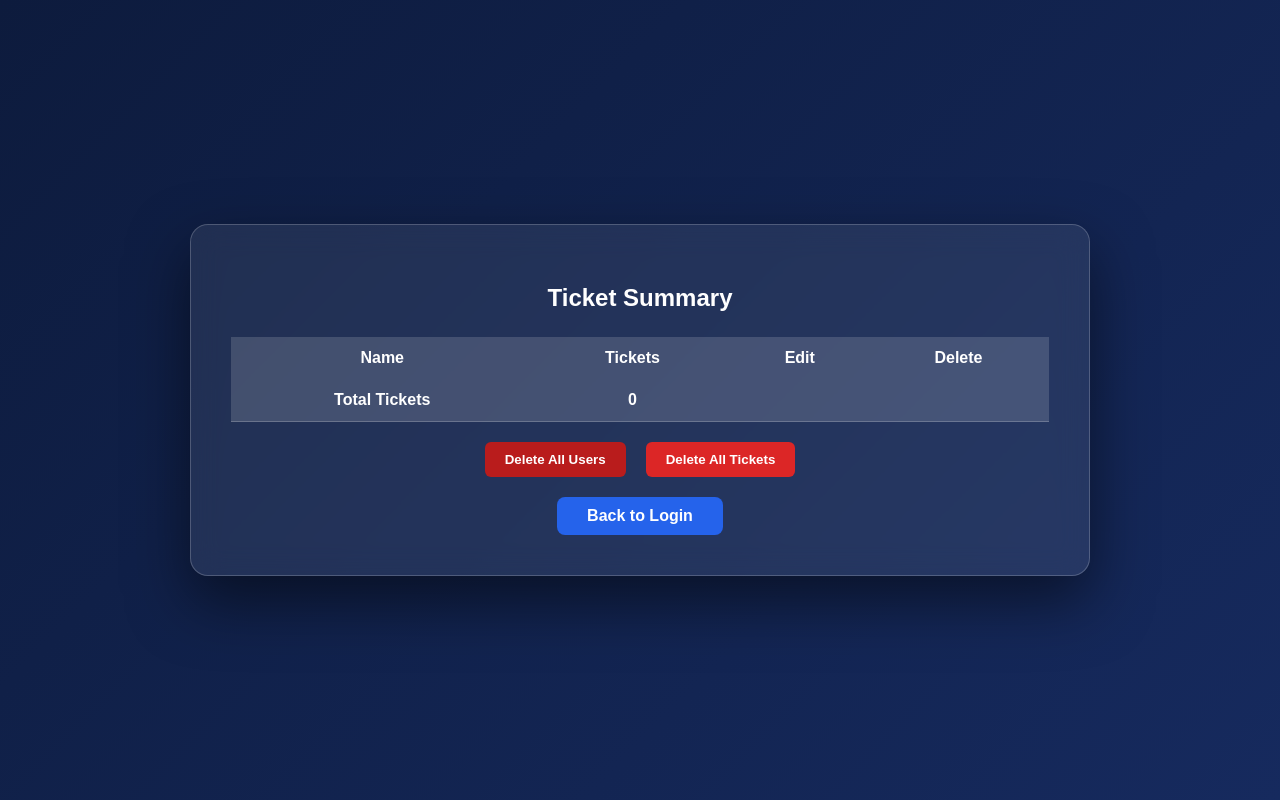
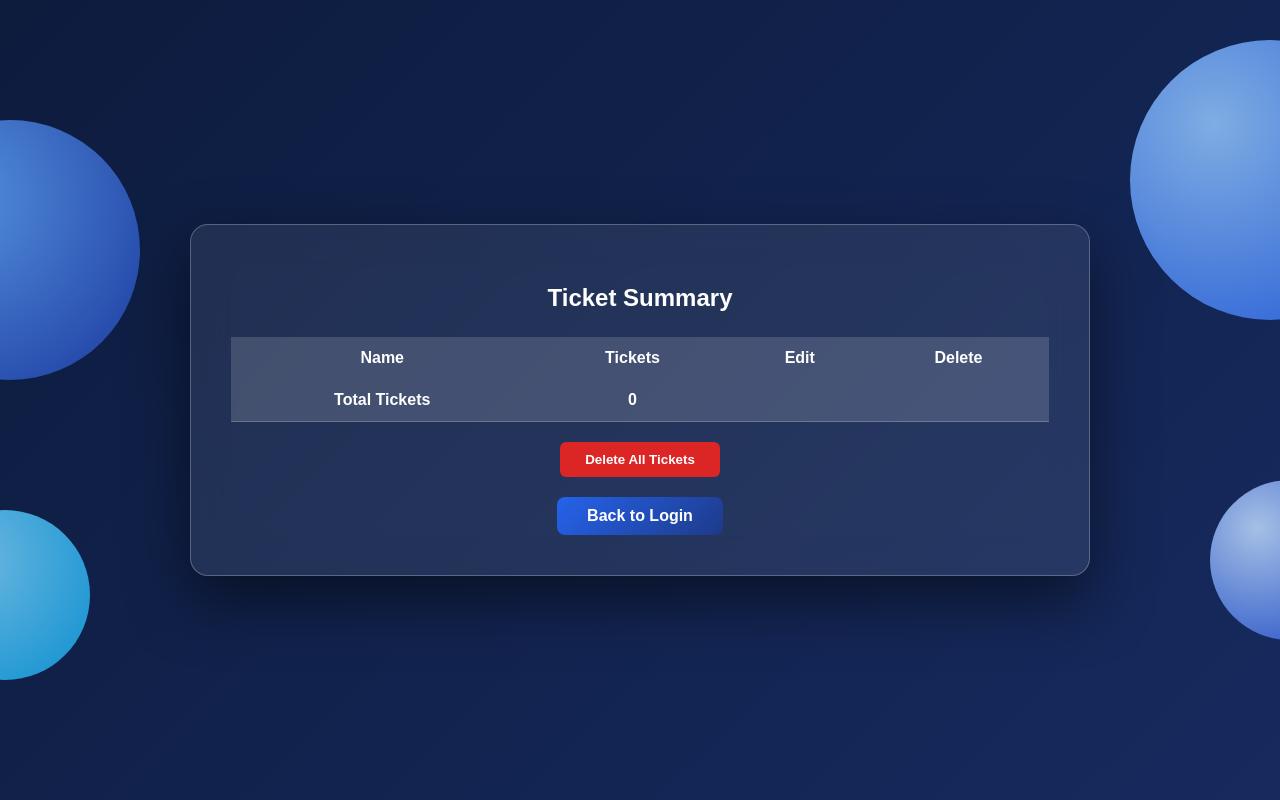
Before and after one commit to Pushti20/Ticket-system, a Flask app: page /admin/dashboard in a window 1280 px wide. Run offline with Flask 3, Linux system fonts and the light colour scheme; data that the repository does not hold is empty; some libraries are stand-ins or nearby versions.

Commit message:
Update admin_dashboard.html

```diff
--- a/templates/admin_dashboard.html
+++ b/templates/admin_dashboard.html
@@ -8,11 +8,59 @@
     box-sizing:border-box;
 }
 
-body{
+html,body{
     margin:0;
     min-height:100vh;
     font-family:Arial, sans-serif;
     background:linear-gradient(135deg,#0d1b3d,#162a5e);
+    position:relative;
+    overflow:auto;
+}
+
+/* ===== SIDE BUBBLES ===== */
+
+.bubble{
+    position:absolute;
+    border-radius:50%;
+    opacity:0.85;
+    z-index:1;
+}
+
+.bubble-left-big{
+    width:260px;
+    height:260px;
+    background:radial-gradient(circle at 30% 30%,#60a5fa,#1e40af);
+    top:15%;
+    left:-120px;
+}
+
+.bubble-left-small{
+    width:170px;
+    height:170px;
+    background:radial-gradient(circle at 30% 30%,#7dd3fc,#0ea5e9);
+    bottom:15%;
+    left:-80px;
+}
+
+.bubble-right-big{
+    width:280px;
+    height:280px;
+    background:radial-gradient(circle at 30% 30%,#93c5fd,#2563eb);
+    top:5%;
+    right:-130px;
+}
+
+.bubble-right-small{
+    width:160px;
+    height:160px;
+    background:radial-gradient(circle at 30% 30%,#bfdbfe,#1d4ed8);
+    bottom:20%;
+    right:-90px;
+}
+
+/* ===== GLASS CARD ===== */
+
+body{
     display:flex;
     justify-content:center;
     align-items:center;
@@ -20,25 +68,31 @@ body{
 }
 
 .card{
+    position:relative;
     width:900px;
     padding:40px;
     border-radius:18px;
     background:rgba(255,255,255,0.08);
-    backdrop-filter:blur(15px);
-    border:1px solid rgba(255,255,255,0.2);
+    backdrop-filter:blur(20px);
+    border:1px solid rgba(255,255,255,0.25);
     box-shadow:0 25px 60px rgba(0,0,0,0.5);
     color:white;
     text-align:center;
+    z-index:5;
 }
 
 h2{
     margin-bottom:25px;
 }
 
+.table-wrapper{
+    max-height:400px;
+    overflow-y:auto;
+}
+
 table{
     width:100%;
     border-collapse:collapse;
-    margin-bottom:20px;
 }
 
 th{
@@ -79,31 +133,19 @@ button{
     color:white;
 }
 
-.delete-users-btn{
-    background:#b91c1c;
-    color:white;
-    padding:10px 20px;
-}
-
 .delete-all-btn{
     background:#dc2626;
     color:white;
-    padding:10px 20px;
-}
-
-.buttons{
-    display:flex;
-    justify-content:center;
-    gap:20px;
-    margin-top:20px;
+    padding:10px 25px;
+    margin:20px 0 10px;
 }
 
 .back-btn{
     display:inline-block;
-    margin-top:20px;
+    margin-top:10px;
     padding:10px 30px;
     border-radius:8px;
-    background:#2563eb;
+    background:linear-gradient(135deg,#2563eb,#1e3a8a);
     color:white;
     text-decoration:none;
     font-weight:bold;
@@ -117,10 +159,17 @@ button:hover{
 
 <body>
 
+<!-- BUBBLES -->
+<div class="bubble bubble-left-big"></div>
+<div class="bubble bubble-left-small"></div>
+<div class="bubble bubble-right-big"></div>
+<div class="bubble bubble-right-small"></div>
+
 <div class="card">
 
 <h2>Ticket Summary</h2>
 
+<div class="table-wrapper">
 <table>
 <tr>
 <th>Name</th>
@@ -143,7 +192,8 @@ button:hover{
 </td>
 
 <td>
-<form action="/delete" method="POST" onsubmit="return confirm('Are you sure you want to delete this user?');">
+<form action="/delete" method="POST"
+onsubmit="return confirm('Are you sure you want to delete this user?');">
 <input type="hidden" name="username" value="{{ row[0] }}">
 <button type="submit" class="delete-btn">Delete</button>
 </form>
@@ -159,24 +209,14 @@ button:hover{
 </tr>
 
 </table>
-
-<div class="buttons">
-
-<form action="/delete_all_users" method="POST"
-onsubmit="return confirm('Delete ALL users? This cannot be undone!');">
-<button type="submit" class="delete-users-btn">
-Delete All Users
-</button>
-</form>
+</div>
 
 <form action="/delete_all" method="POST"
-onsubmit="return confirm('Delete ALL tickets?');">
+onsubmit="return confirm('Are you sure you want to delete ALL tickets?');">
 <button type="submit" class="delete-all-btn">
 Delete All Tickets
 </button>
 </form>
-
-</div>
 
 <a href="/admin" class="back-btn">Back to Login</a>
 
```
